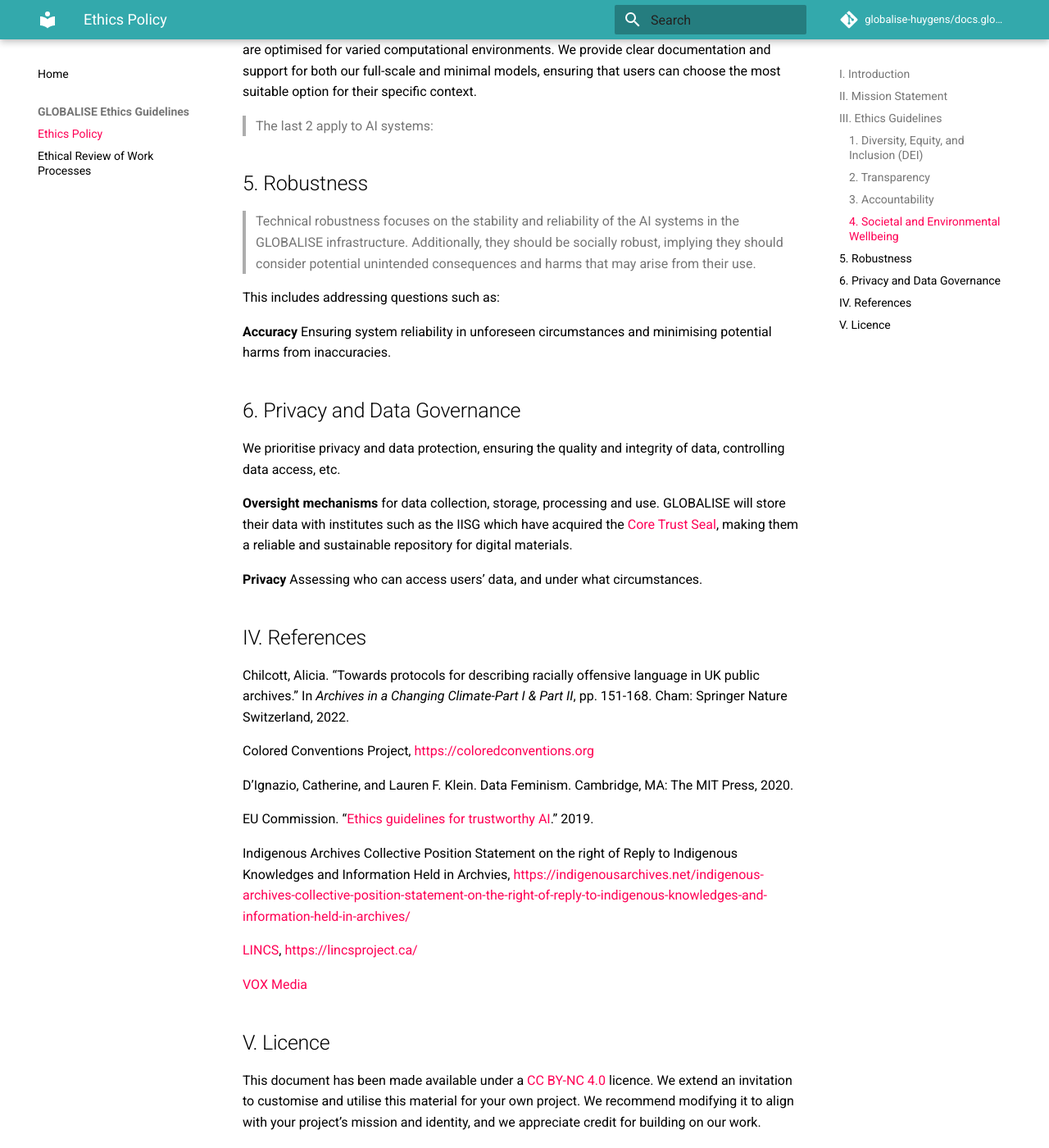
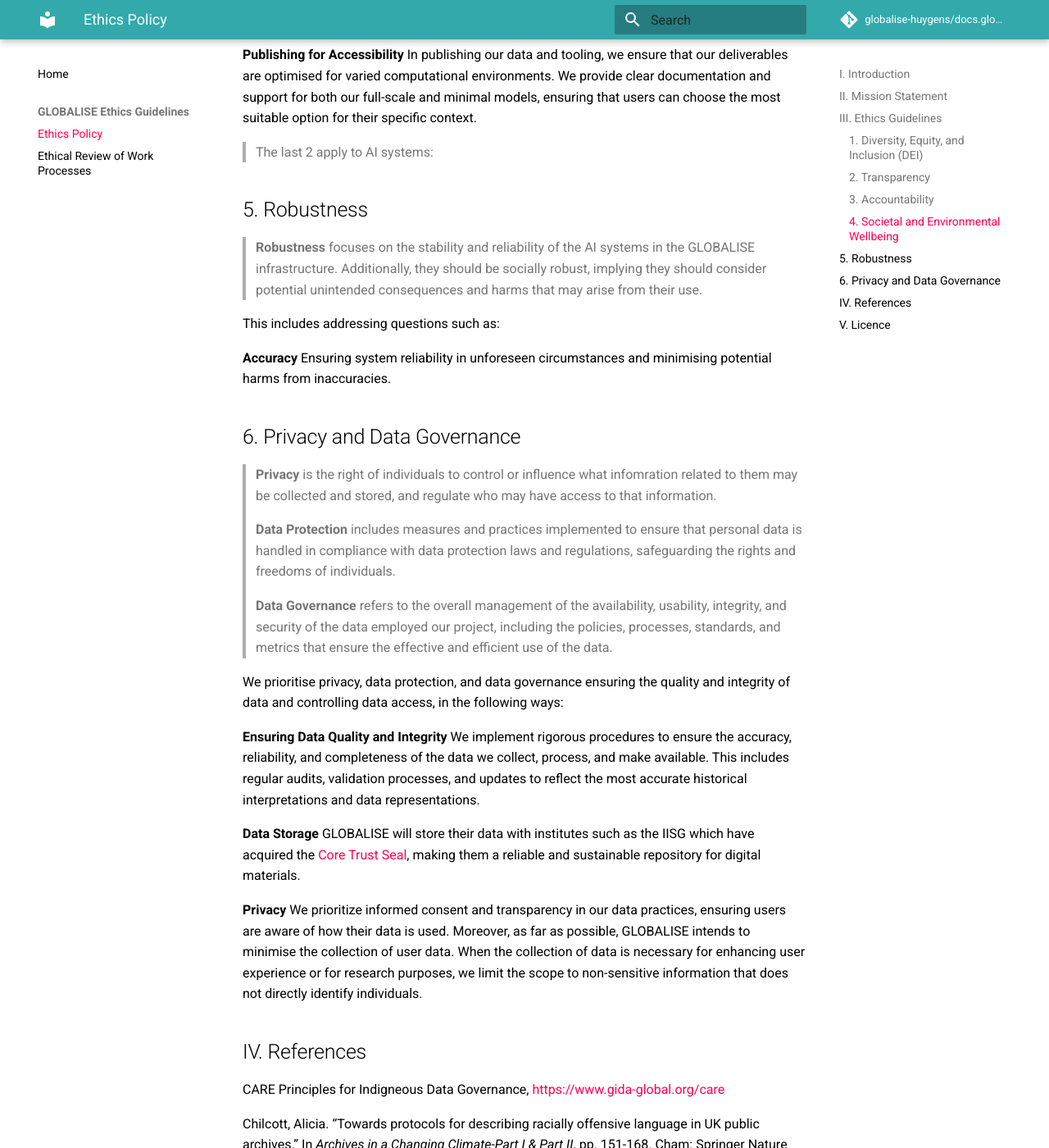
Before and after one commit to globalise-huygens/tanap.docs.globalise.huygens.knaw.nl, an MkDocs documentation site: the page built from docs/ethics/policy.md, in a window 1280 px wide and 1400 px high, scrolled down 4615 px. Shown: the whole window at 82% size. Built offline with MkDocs 1.6.1 and Material for MkDocs 9.7.7, drawn with Linux system fonts in a browser that asks for light colours; comment, search, counter and statistics services are not loaded; some of the changed text lies outside the part shown.

Commit message:
Update policy.md

```diff
--- a/docs/ethics/policy.md
+++ b/docs/ethics/policy.md
@@ -74,7 +74,7 @@
 
 This includes:
 
-**Auditability** It is important to establish mechanisms that facilitate the infrastructure’s auditability. This will include providing extensive provenance on the data produced and provided by GLOBALISE and any other authoritative layers that we add, creating meticulous data sheets for every dataset produced and publishing datasets and research in peer-reviewed journals.
+**Auditability** This will include providing extensive provenance on the data produced and provided by GLOBALISE and any other authoritative layers that we add, creating meticulous datasheets for every dataset produced, and publishing datasets and research in peer-reviewed journals.
 
 **Training and Education** to help develop accountability practices.
 
@@ -83,11 +83,15 @@
 ### 4. Societal and Environmental Wellbeing
 GLOBALISE should benefit society and ensure that it is sustainable and minimises environmental impact.
 
-**Societal Wellbeing** involves recognizing how the project can affect various communities. This entails understanding the social and cultural dimensions of the content within the archive. Archives contain materials that use language or express views that are now considered offensive or inappropriate. It’s important to address this issue sensitively. GLOBALISE will warn users of such content in the VOC archives and will contextualise records of contentious or violent past events with sensitivity toward affected groups.
+> **Societal Wellbeing** involves recognizing how the project can affect various communities.
 
-**Ecological Impact** GLOBALISE will consider the environmental footprint of the project throughout its entire lifecycle, from development to implementation.
+This entails understanding the social and cultural dimensions of the content within the archive. Archives contain materials that use language or express views that are now considered offensive or inappropriate. GLOBALISE will warn users of such content in the VOC archives and will contextualise records of contentious or violent past events with sensitivity toward affected groups.
 
-**Data and Infrastructure** Choices When building and maintaining our infrastructure, we opt for energy-efficient solutions without compromising on performance or reliability.
+> **Ecological Impact** involves consideration of the environmental footprint.
+
+GLOBALISE will consider the environmental footprint of the project throughout its entire lifecycle, from development to implementation.
+
+**Data and Infrastructure Choices** When building and maintaining our infrastructure, we opt for energy-efficient solutions without compromising on performance or reliability.
 
 **Resource-Efficient Alternatives** Acknowledging the diverse capabilities of our users, we will provide alternative, lighter versions of our models and datasets. This approach ensures that our resources are accessible to a broader audience, including those without access to high-end computing facilities.
 
@@ -97,20 +101,31 @@
 
 ## 5. Robustness
 
-> Technical robustness focuses on the stability and reliability of the AI systems in the GLOBALISE infrastructure. Additionally, they should be socially robust, implying they should consider potential unintended consequences and harms that may arise from their use.
+> **Robustness** focuses on the stability and reliability of the AI systems in the GLOBALISE infrastructure. Additionally, they should be socially robust, implying they should consider potential unintended consequences and harms that may arise from their use.
 
 This includes addressing questions such as:
 
 **Accuracy** Ensuring system reliability in unforeseen circumstances and minimising potential harms from inaccuracies.
 
 ## 6. Privacy and Data Governance
-We prioritise privacy and data protection, ensuring the quality and integrity of data, controlling data access, etc.
 
-**Oversight mechanisms** for data collection, storage, processing and use. GLOBALISE will store their data with institutes such as the IISG which have acquired the [Core Trust Seal](https://www.coretrustseal.org/), making them a reliable and sustainable repository for digital materials.
+> **Privacy** is the right of individuals to control or influence what infomration related to them may be collected and stored, and regulate who may have access to that information.
+>
+> **Data Protection** includes measures and practices implemented to ensure that personal data is handled in compliance with data protection laws and regulations, safeguarding the rights and freedoms of individuals.
+>
+> **Data Governance** refers to the overall management of the availability, usability, integrity, and security of the data employed our project, including the policies, processes, standards, and metrics that ensure the effective and efficient use of the data.
 
-**Privacy** Assessing who can access users’ data, and under what circumstances.
+We prioritise privacy, data protection, and data governance ensuring the quality and integrity of data and controlling data access, in the following ways:
+
+**Ensuring Data Quality and Integrity** We implement rigorous procedures to ensure the accuracy, reliability, and completeness of the data we collect, process, and make available. This includes regular audits, validation processes, and updates to reflect the most accurate historical interpretations and data representations.
+
+**Data Storage** GLOBALISE will store their data with institutes such as the IISG which have acquired the [Core Trust Seal](https://www.coretrustseal.org/), making them a reliable and sustainable repository for digital materials.
+
+**Privacy** We prioritize informed consent and transparency in our data practices, ensuring users are aware of how their data is used. Moreover, as far as possible, GLOBALISE intends to minimise the collection of user data. When the collection of data is necessary for enhancing user experience or for research purposes, we limit the scope to non-sensitive information that does not directly identify individuals.
 
 ## IV. References
+
+CARE Principles for Indigneous Data Governance, [https://www.gida-global.org/care](https://www.gida-global.org/care)
 
 Chilcott, Alicia. "Towards protocols for describing racially offensive language in UK public archives." In _Archives in a Changing Climate-Part I & Part II_, pp. 151-168. Cham: Springer Nature Switzerland, 2022.
 
@@ -122,11 +137,10 @@
 
 Indigenous Archives Collective Position Statement on the right of Reply to Indigenous Knowledges and Information Held in Archvies, [https://indigenousarchives.net/indigenous-archives-collective-position-statement-on-the-right-of-reply-to-indigenous-knowledges-and-information-held-in-archives/](https://indigenousarchives.net/indigenous-archives-collective-position-statement-on-the-right-of-reply-to-indigenous-knowledges-and-information-held-in-archives/)
 
-[LINCS](https://lincsproject.ca/docs/about-lincs/policies), [https://lincsproject.ca/](https://lincsproject.ca/)
+Linked Infrastructure for Networked Cultural Scholarship, [https://lincsproject.ca/](https://lincsproject.ca/)
 
-[VOX Media](https://code-of-conduct.voxmedia.com/)
-
+Wilkinson, Mark D., Michel Dumontier, IJsbrand Jan Aalbersberg, Gabrielle Appleton, Myles Axton, Arie Baak, Niklas Blomberg, et al. ‘The FAIR Guiding Principles for Scientific Data Management and Stewardship’. Scientific Data 3, no. 1 (15 March 2016): 160018. [https://doi.org/10.1038/sdata.2016.18](https://doi.org/10.1038/sdata.2016.18).
 
 ## V. Licence
 
-This document has been made available under a [CC BY-NC 4.0](https://creativecommons.org/licenses/by-nc/4.0/) licence. We extend an invitation to customise and utilise this material for your own project. We recommend modifying it to align with your project’s mission and identity, and we appreciate credit for building on our work.
+This document has been made available under a [CC BY-SA 4.0](https://creativecommons.org/licenses/by-sa/4.0/deed.en) licence. We extend an invitation to customise and utilise this material for your own project. We recommend modifying it to align with your project’s mission and identity, and we appreciate credit for building on our work.
```
Also changed, not shown: other parts of docs/ethics/policy.md (+1 -1 lines).
